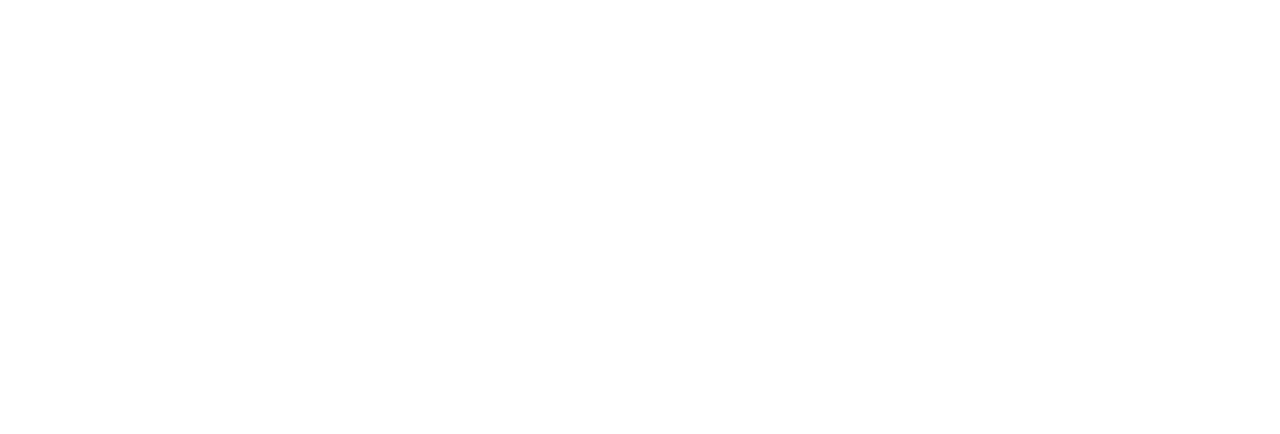
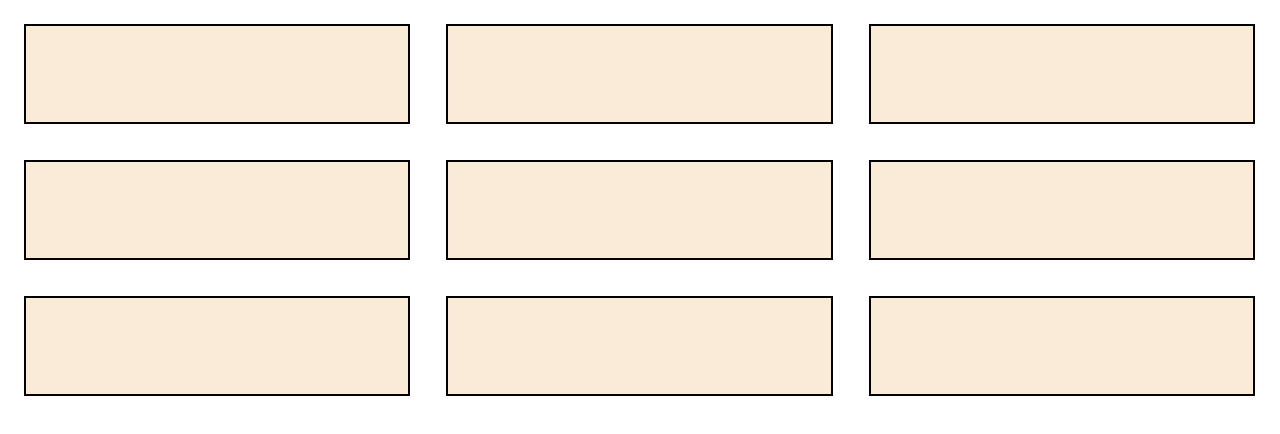
Before and after one commit to InnaPatlakha/lesson5hometask2part1, a plain HTML site: page index.html in a window 1280 px wide. Drawn offline with Linux system fonts and the light colour scheme.

Commit message:
налаштування сітки

```diff
--- a/style.css
+++ b/style.css
@@ -1,3 +1,11 @@
 * {
   box-sizing: border-box;
 }
+.item {
+  width: calc(33.333% - 35px);
+  height: 100px;
+  border: 2px solid black;
+  background-color: antiquewhite;
+  display: inline-block;
+  margin: 1em;
+}
```
